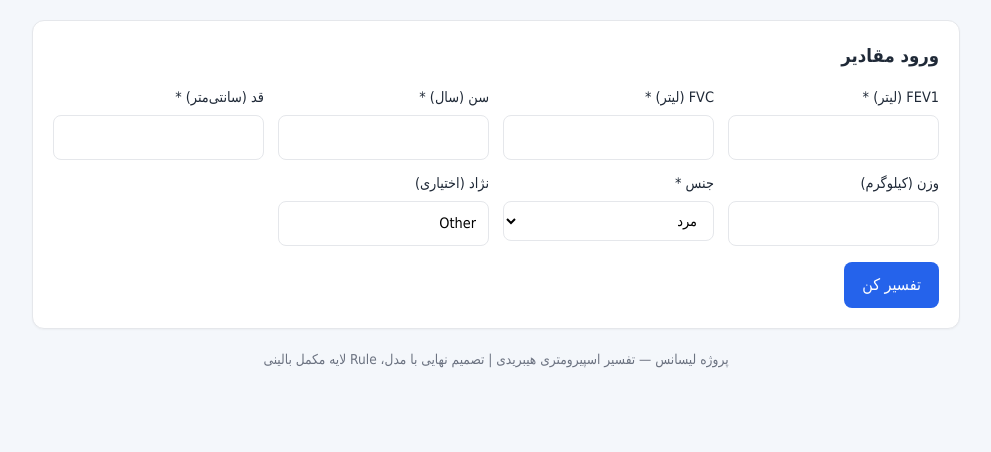
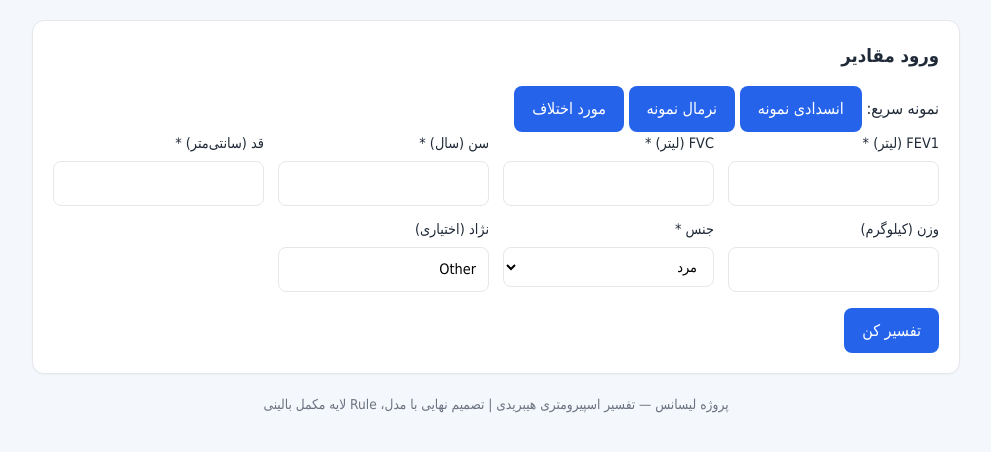
Before and after one commit to yusyn/spirometry-interpreter, a Flask app: page / in a window 1280 px wide. Shown: the part 95-547 px from the top of the page, without its empty margins (144-1135 px from the left). Run offline with Flask 3, Linux system fonts and the light colour scheme.

Commit message:
UI: Persian pattern names and quick sample buttons

```diff
--- a/app/templates/index.html
+++ b/app/templates/index.html
@@ -27,37 +27,43 @@
 
     <section class="card">
       <h2>ورود مقادیر</h2>
-      <form method="post" class="form-grid">
+      <div class="sample-row">
+        <span class="sample-label">نمونه سریع:</span>
+        <button type="button" class="sample-btn" data-fev1="2.1" data-fvc="3.5" data-age="55" data-sex="Male" data-height="170" data-weight="78">انسدادی نمونه</button>
+        <button type="button" class="sample-btn" data-fev1="3.2" data-fvc="3.8" data-age="30" data-sex="Female" data-height="165" data-weight="60">نرمال نمونه</button>
+        <button type="button" class="sample-btn" data-fev1="1.5" data-fvc="2.8" data-age="68" data-sex="Male" data-height="175" data-weight="80">مورد اختلاف</button>
+      </div>
+      <form method="post" class="form-grid" id="spirometry-form">
         <label>
           FEV1 (لیتر) *
-          <input type="number" step="0.01" min="0" name="fev1" value="{{ form.fev1 }}" required />
+          <input type="number" step="0.01" min="0" name="fev1" id="fev1" value="{{ form.fev1 }}" required />
         </label>
         <label>
           FVC (لیتر) *
-          <input type="number" step="0.01" min="0" name="fvc" value="{{ form.fvc }}" required />
+          <input type="number" step="0.01" min="0" name="fvc" id="fvc" value="{{ form.fvc }}" required />
         </label>
         <label>
           سن (سال) *
-          <input type="number" min="1" max="120" name="age" value="{{ form.age }}" required />
+          <input type="number" min="1" max="120" name="age" id="age" value="{{ form.age }}" required />
         </label>
         <label>
           قد (سانتی‌متر) *
-          <input type="number" step="0.1" min="50" max="250" name="height" value="{{ form.height }}" required />
+          <input type="number" step="0.1" min="50" max="250" name="height" id="height" value="{{ form.height }}" required />
         </label>
         <label>
           وزن (کیلوگرم)
-          <input type="number" step="0.1" min="1" name="weight" value="{{ form.weight }}" />
+          <input type="number" step="0.1" min="1" name="weight" id="weight" value="{{ form.weight }}" />
         </label>
         <label>
           جنس *
-          <select name="sex">
+          <select name="sex" id="sex">
             <option value="Male" {% if form.sex == 'Male' %}selected{% endif %}>مرد</option>
             <option value="Female" {% if form.sex == 'Female' %}selected{% endif %}>زن</option>
           </select>
         </label>
         <label>
           نژاد (اختیاری)
-          <input type="text" name="race" value="{{ form.race }}" placeholder="Other" />
+          <input type="text" name="race" id="race" value="{{ form.race }}" placeholder="Other" />
         </label>
         <div class="actions">
           <button type="submit">تفسیر کن</button>
@@ -70,7 +76,7 @@
       <h2>نتیجه نهایی</h2>
 
       <div class="final-box {% if result.needs_physician_review %}review{% else %}ok{% endif %}">
-        <div class="final-pattern">{{ result.final_pattern }}</div>
+        <div class="final-pattern">{{ result.final_pattern_fa }} <span class="en">({{ result.final_pattern }})</span></div>
         <div class="meta">
           منبع تصمیم: مدل یادگیری ماشین |
           اطمینان: {{ result.confidence }} |
@@ -85,7 +91,7 @@
         <div>
           <h3>مدل (XGBoost)</h3>
           <ul>
-            <li>الگو: <strong>{{ result.ml_model.pattern }}</strong></li>
+            <li>الگو: <strong>{{ result.ml_model.pattern_fa }}</strong> ({{ result.ml_model.pattern }})</li>
             <li>احتمال برتر: {{ result.ml_model.top_probability }}</li>
           </ul>
           <table class="probs">
@@ -111,7 +117,7 @@
         <div>
           <h3>قواعد بالینی (مکمل)</h3>
           <ul>
-            <li>الگوی Rule: <strong>{{ result.rule_based.pattern }}</strong></li>
+            <li>الگوی Rule: <strong>{{ result.rule_based.pattern_fa }}</strong> ({{ result.rule_based.pattern }})</li>
             <li>نسبت FEV1/FVC: {{ result.rule_based.ratio }}</li>
             <li>FEV1 %predicted: {{ result.rule_based.fev1_pct_predicted if result.rule_based.fev1_pct_predicted is not none else '—' }}</li>
             <li>FVC %predicted: {{ result.rule_based.fvc_pct_predicted if result.rule_based.fvc_pct_predicted is not none else '—' }}</li>
@@ -171,5 +177,18 @@
       <p>پروژه لیسانس — تفسیر اسپیرومتری هیبریدی | تصمیم نهایی با مدل، Rule لایه مکمل بالینی</p>
     </footer>
   </div>
+
+  <script>
+    document.querySelectorAll('.sample-btn').forEach(function (btn) {
+      btn.addEventListener('click', function () {
+        document.getElementById('fev1').value = btn.dataset.fev1;
+        document.getElementById('fvc').value = btn.dataset.fvc;
+        document.getElementById('age').value = btn.dataset.age;
+        document.getElementById('sex').value = btn.dataset.sex;
+        document.getElementById('height').value = btn.dataset.height;
+        document.getElementById('weight').value = btn.dataset.weight || '';
+      });
+    });
+  </script>
 </body>
 </html>
```
